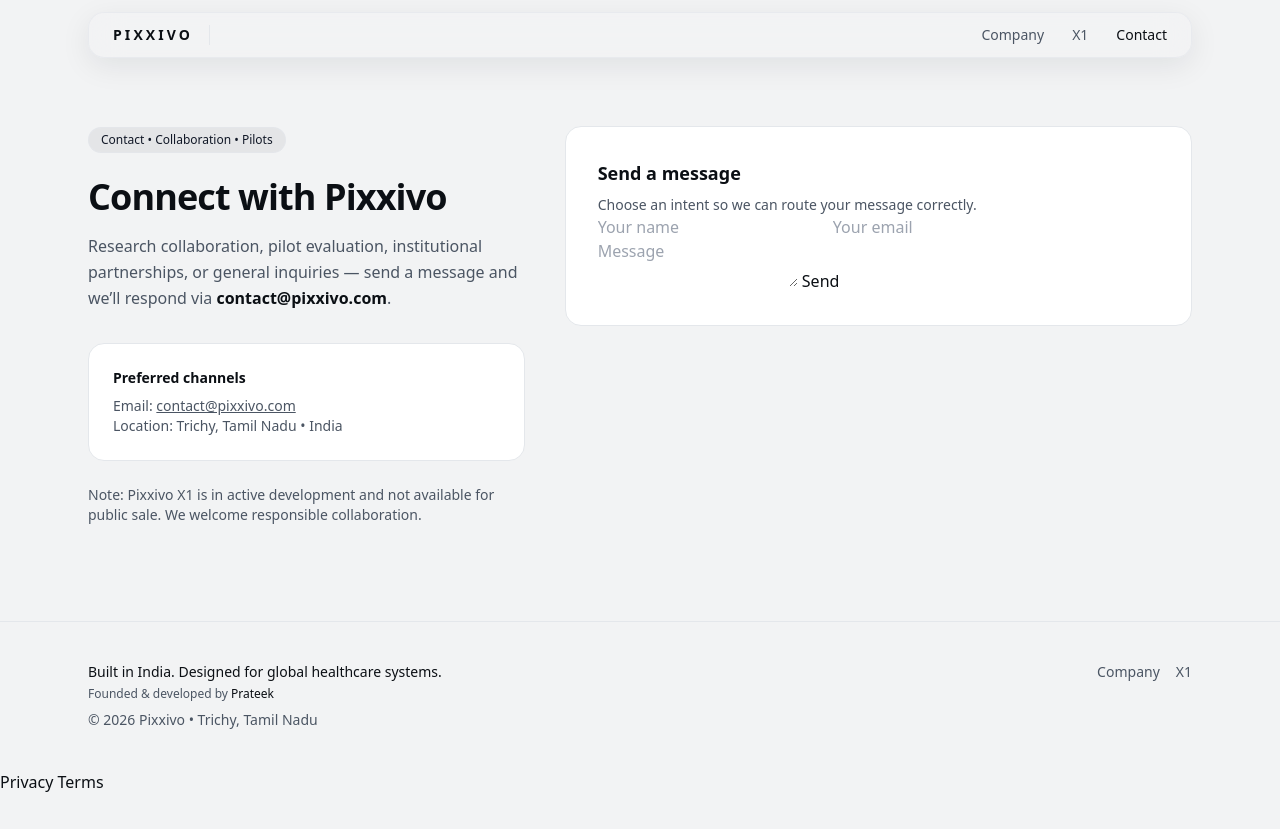
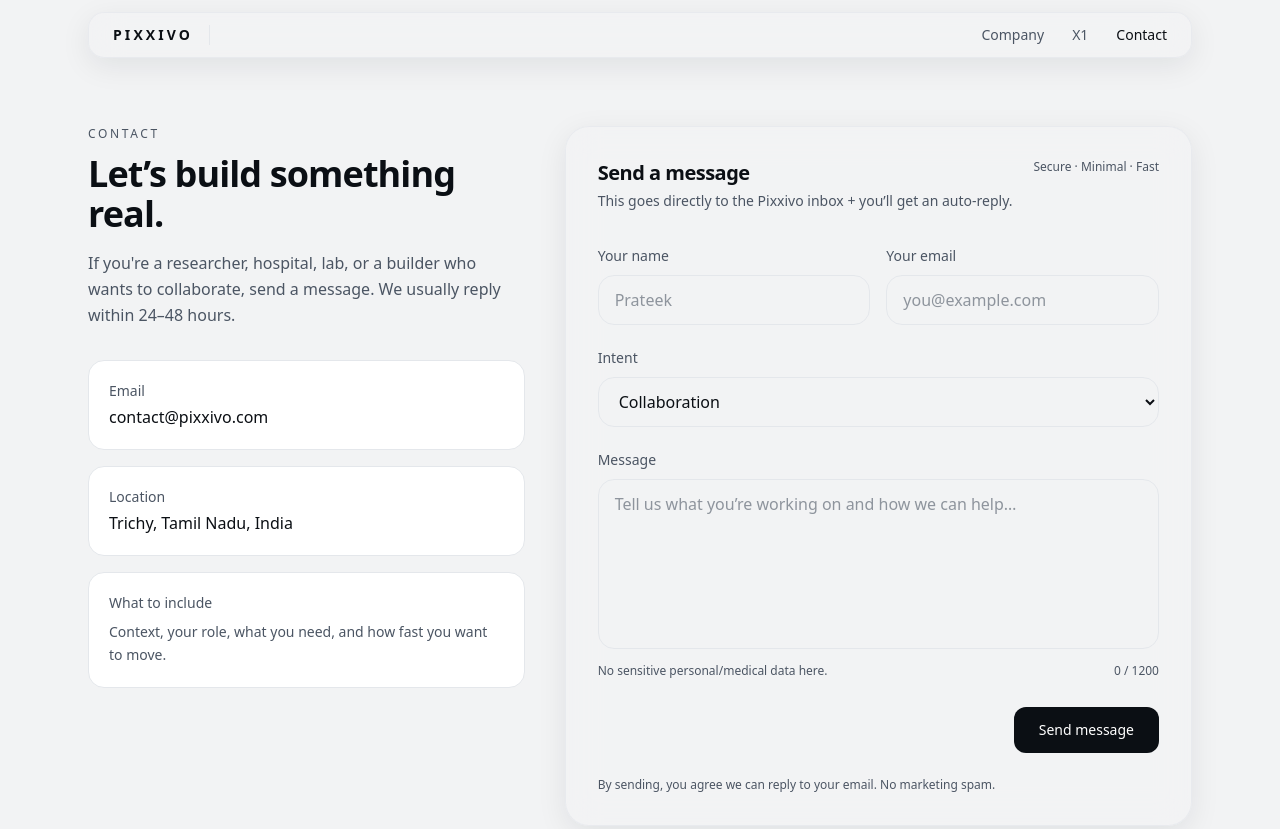
Before and after one commit to Prateek12code/pixxivo-site, a website built with Vite: page contact.html in a window 1280 px wide. Shown: the top 829 px of the page. Before the commit the page ends 800 px from the top, so only its background shows below. Built offline with nearby package versions, Linux system fonts and the light colour scheme.

Commit message:
Update contact.html

```diff
--- a/contact.html
+++ b/contact.html
@@ -89,69 +89,149 @@
     </header>
 
     <!-- PAGE -->
-    <main class="bg-base-bg">
-      <section class="max-w-6xl mx-auto px-6 pt-16 pb-20 md:pt-20 md:pb-24">
+    <section class="bg-base-bg">
+  <div class="max-w-6xl mx-auto px-6 py-16 md:py-20">
     <div class="grid lg:grid-cols-12 gap-10 items-start">
-          <!-- Left copy -->
+      <!-- Left: Copy -->
       <div class="lg:col-span-5" data-fade>
-            <span class="badge">Contact • Collaboration • Pilots</span>
+        <p class="text-xs tracking-[0.22em] uppercase text-base-muted">
+          Contact
+        </p>
 
-            <h1 class="mt-6 text-3xl md:text-4xl font-semibold tracking-tight">
-              Connect with Pixxivo
+        <h1 class="mt-3 text-3xl md:text-4xl font-semibold tracking-tight leading-tight">
+          Let’s build something real.
         </h1>
 
         <p class="mt-4 text-base-muted leading-relaxed">
-              Research collaboration, pilot evaluation, institutional
-              partnerships, or general inquiries — send a message and we’ll
-              respond via
-              <strong class="text-base-ink">contact@pixxivo.com</strong>.
+          If you're a researcher, hospital, lab, or a builder who wants to collaborate,
+          send a message. We usually reply within 24–48 hours.
         </p>
 
-            <div
-              class="mt-8 rounded-2xl border border-base-line bg-base-card p-6"
-            >
-              <p class="text-sm font-semibold">Preferred channels</p>
-              <p class="mt-2 text-sm text-base-muted">
-                Email:
-                <a
-                  class="underline hover:text-base-ink"
-                  href="mailto:contact@pixxivo.com"
-                  >contact@pixxivo.com</a
-                >
-                <br />
-                Location: Trichy, Tamil Nadu • India
+        <div class="mt-8 space-y-4">
+          <div class="rounded-2xl border border-base-line bg-base-card p-5">
+            <div class="text-sm text-base-muted">Email</div>
+            <div class="mt-1 text-base-ink font-medium">contact@pixxivo.com</div>
+          </div>
+
+          <div class="rounded-2xl border border-base-line bg-base-card p-5">
+            <div class="text-sm text-base-muted">Location</div>
+            <div class="mt-1 text-base-ink font-medium">Trichy, Tamil Nadu, India</div>
+          </div>
+
+          <div class="rounded-2xl border border-base-line bg-base-card p-5">
+            <div class="text-sm text-base-muted">What to include</div>
+            <div class="mt-2 text-sm text-base-muted leading-relaxed">
+              Context, your role, what you need, and how fast you want to move.
+            </div>
+          </div>
+        </div>
+      </div>
+
+      <!-- Right: Form -->
+      <div class="lg:col-span-7" data-fade>
+        <div class="glass-nav rounded-3xl border border-base-line bg-base-card/60 p-6 md:p-8">
+          <div class="flex items-start justify-between gap-4">
+            <div>
+              <h2 class="text-xl font-semibold tracking-tight">Send a message</h2>
+              <p class="mt-1 text-sm text-base-muted">
+                This goes directly to the Pixxivo inbox + you’ll get an auto-reply.
               </p>
             </div>
-
-            <p class="mt-6 text-sm text-base-muted">
-              Note: Pixxivo X1 is in active development and not available for
-              public sale. We welcome responsible collaboration.
-            </p>
+            <div class="hidden sm:block text-xs text-base-muted">
+              Secure · Minimal · Fast
+            </div>
           </div>
 
-          <!-- Form -->
-          <div class="lg:col-span-7" data-fade>
-            <div
-              class="rounded-2xl border border-base-line bg-base-card p-6 md:p-8"
+          <form id="contactForm" class="mt-8 space-y-5">
+            <!-- Honeypot (anti-spam) -->
+            <input
+              type="text"
+              name="company"
+              id="company"
+              class="hidden"
+              tabindex="-1"
+              autocomplete="off"
+            />
+
+            <div class="grid md:grid-cols-2 gap-4">
+              <div>
+                <label class="text-sm text-base-muted" for="name">Your name</label>
+                <input
+                  id="name"
+                  name="name"
+                  type="text"
+                  required
+                  placeholder="Prateek"
+                  class="mt-2 w-full rounded-2xl border border-base-line bg-base-bg px-4 py-3 text-base-ink placeholder:text-base-muted/60 outline-none focus:border-base-ink/30 focus:ring-2 focus:ring-base-ink/10"
+                />
+              </div>
+
+              <div>
+                <label class="text-sm text-base-muted" for="email">Your email</label>
+                <input
+                  id="email"
+                  name="email"
+                  type="email"
+                  required
+                  placeholder="you@example.com"
+                  class="mt-2 w-full rounded-2xl border border-base-line bg-base-bg px-4 py-3 text-base-ink placeholder:text-base-muted/60 outline-none focus:border-base-ink/30 focus:ring-2 focus:ring-base-ink/10"
+                />
+              </div>
+            </div>
+
+            <div>
+              <label class="text-sm text-base-muted" for="intent">Intent</label>
+              <select
+                id="intent"
+                name="intent"
+                class="mt-2 w-full rounded-2xl border border-base-line bg-base-bg px-4 py-3 text-base-ink outline-none focus:border-base-ink/30 focus:ring-2 focus:ring-base-ink/10"
               >
-              <h2 class="text-lg font-semibold">Send a message</h2>
-              <p class="mt-2 text-sm text-base-muted">
-                Choose an intent so we can route your message correctly.
-              </p>
+                <option value="collaboration">Collaboration</option>
+                <option value="pilot">Hospital / Pilot</option>
+                <option value="media">Media / Press</option>
+                <option value="general">General</option>
+              </select>
+            </div>
 
-              <form id="contactForm">
-  <input name="name" placeholder="Your name" />
-  <input name="email" placeholder="Your email" />
-  <textarea name="message" placeholder="Message"></textarea>
+            <div>
+              <label class="text-sm text-base-muted" for="message">Message</label>
+              <textarea
+                id="message"
+                name="message"
+                required
+                rows="6"
+                placeholder="Tell us what you’re working on and how we can help…"
+                class="mt-2 w-full resize-none rounded-2xl border border-base-line bg-base-bg px-4 py-3 text-base-ink placeholder:text-base-muted/60 outline-none focus:border-base-ink/30 focus:ring-2 focus:ring-base-ink/10"
+              ></textarea>
 
-  <button type="submit">Send</button>
-  <p id="formStatus"></p>
+              <div class="mt-2 flex items-center justify-between text-xs text-base-muted">
+                <span>No sensitive personal/medical data here.</span>
+                <span id="charCount">0 / 1200</span>
+              </div>
+            </div>
+
+            <div class="flex flex-col sm:flex-row gap-3 sm:items-center sm:justify-between pt-2">
+              <p id="formStatus" class="text-sm text-base-muted"></p>
+
+              <button
+                type="submit"
+                class="btn btn-primary px-6 py-3 rounded-2xl"
+                data-btn
+              >
+                Send message
+              </button>
+            </div>
           </form>
 
+          <div class="mt-6 text-xs text-base-muted">
+            By sending, you agree we can reply to your email. No marketing spam.
+          </div>
+        </div>
       </div>
     </div>
   </div>
 </section>
+
     </main>
 
     <!-- FOOTER -->
```
Lines whose indentation alone changed are shown as unchanged.
